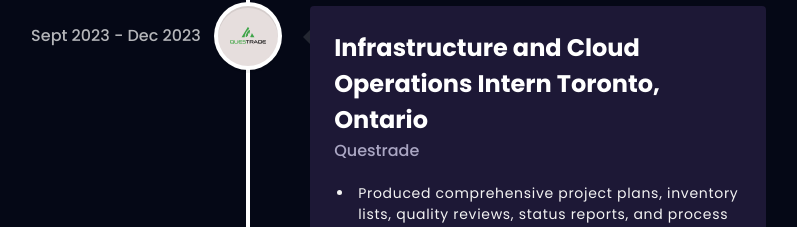
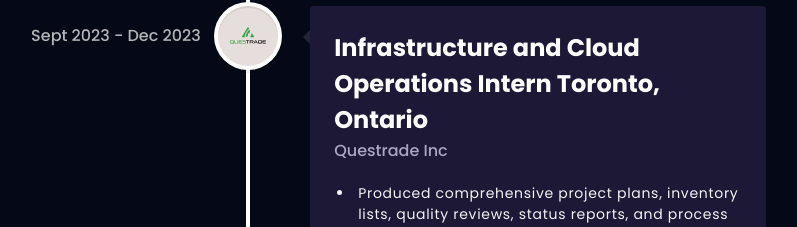
Before and after one commit to amanda383/3dweb, a React (Vite) app: page / in a window 1280 px wide. Shown: the part 2136-2363 px from the top of the page, without its empty margins (392-1189 px from the left). Built offline with nearby package versions, Linux system fonts and the light colour scheme.

Commit message:
forgot Inc after questrade:

```diff
--- a/src/constants/index.js
+++ b/src/constants/index.js
@@ -143,7 +143,7 @@
   const experiences = [
     {
       title: "React.js Developer",
-      company_name: "Questrade",
+      company_name: "Questrade Inc",
       icon: questrade,
       iconBg: "#383E56",
       date: "May 2024 - Present",
@@ -153,7 +153,7 @@
     },
     {
       title: "Infrastructure and Cloud Operations Intern Toronto, Ontario",
-      company_name: "Questrade",
+      company_name: "Questrade Inc",
       icon: questrade,
       iconBg: "#E6DEDD",
       date: "Sept 2023 - Dec 2023",
```
